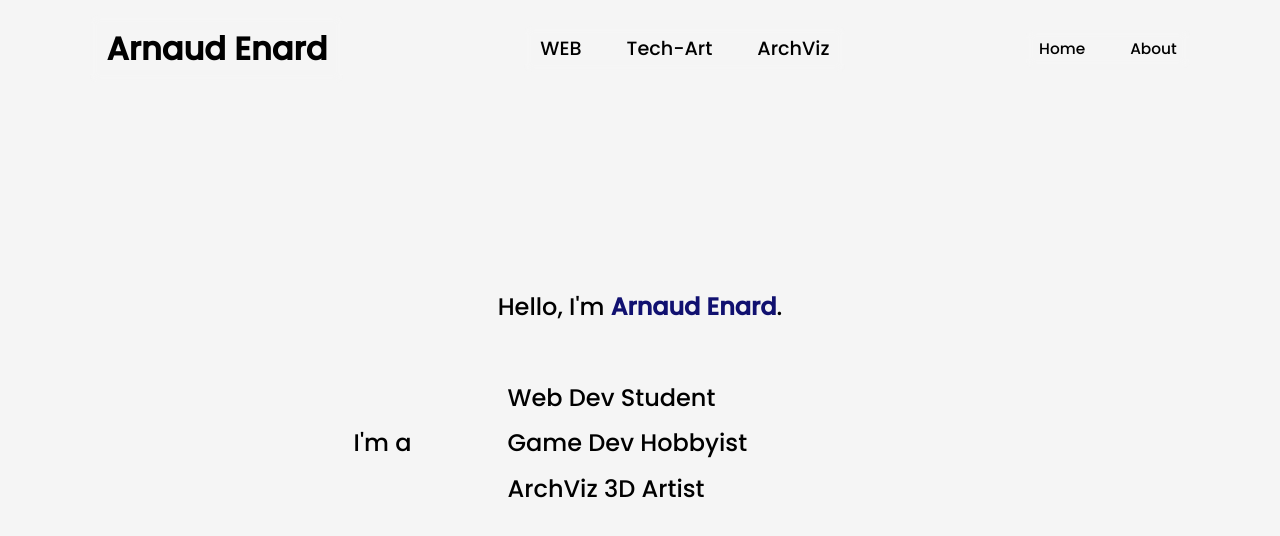
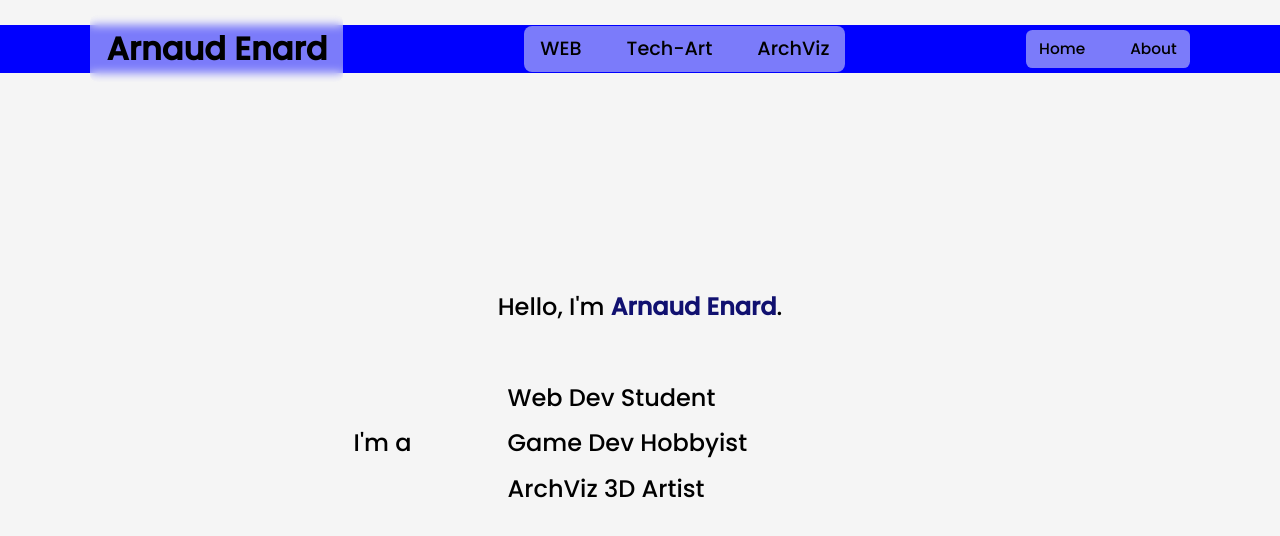
Before and after one commit to Dr4ne/GitFolio_01, a plain HTML site: page index.html in a window 1280 px wide. Drawn offline with Linux system fonts and the light colour scheme.

Commit message:
test debu 01

```diff
--- a/assets/css/main.css
+++ b/assets/css/main.css
@@ -575,13 +575,13 @@ box-shadow: 0 1rem 3rem 0.05rem rgba(46, 43, 55, 0.275);
     }
 } */
 
-/* @media only screen and (min-width: 1200px)
+@media only screen and (min-width: 1200px)
 {
     .nav_wrapper
     {
-        background-color: yellow;
+        background-color: blue;
     }
-} */
+}
 
 
 @media only screen and (orientation : portrait)
```
